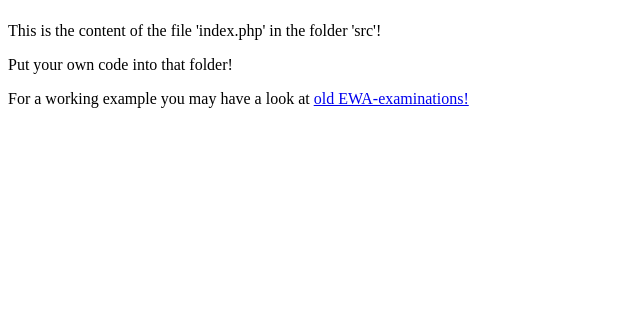
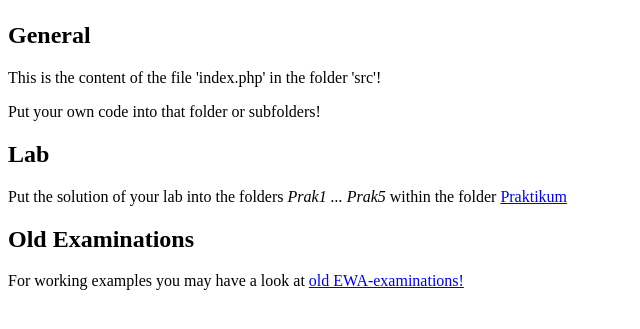
Before and after one commit to BuiHaiNinh/pizzawebsiteEWA, a PHP site: page / in a window 1280 px wide. Shown: the part 58-387 px from the top of the page, without its empty margins (0-640 px from the left). Run offline with PHP 8.4, Linux system fonts and the light colour scheme.

Commit message:
Studi-Ordner mit Praktikumslösungen jetzt auf der Einstiegsseite verlinkt

```diff
--- a/src/index.php
+++ b/src/index.php
@@ -9,9 +9,13 @@
 <h1>EWA using Docker-Containers</h1>
 </header>
 <main>
+<h2>General</h2>
 <p>This is the content of the file 'index.php' in the folder 'src'!</p>
-<p>Put your own code into that folder!</p>
-<p>For a working example you may have a look at <a href="./Klausuren">old EWA-examinations!</a>
+<p>Put your own code into that folder or subfolders!</p>
+<h2>Lab</h2>
+<p>Put the solution of your lab into the folders <em>Prak1 ... Prak5</em> within the folder <a href="./Praktikum">Praktikum</a></p>
+<h2>Old Examinations</h2>
+<p>For working examples you may have a look at <a href="./Klausuren">old EWA-examinations!</a></p>
 </main>
 </body>
 </html>
```
Also changed, not shown: 1 other file.
